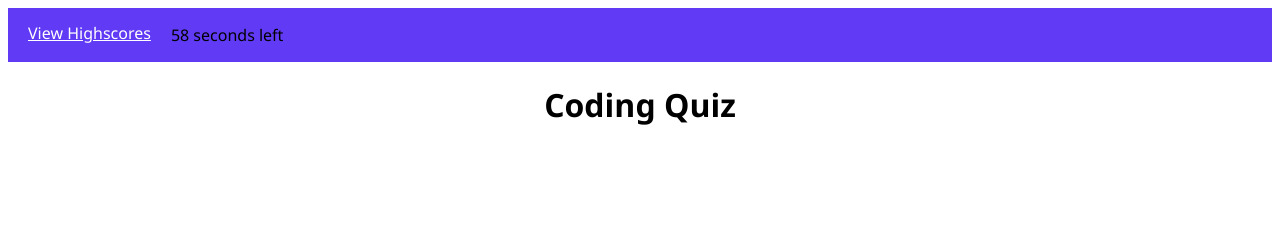
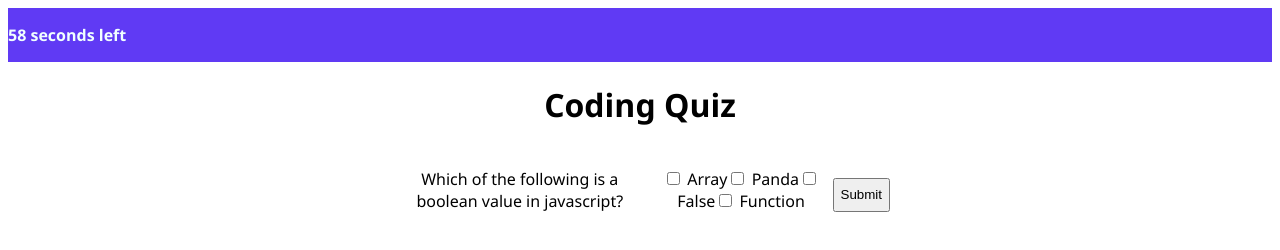
Before and after one commit to Bashrat-Chowdhury/Timed-Quiz-App, a plain HTML site: page index.html in a window 1280 px wide. Both pictures are taken after a click on the button "Start Quiz!". Drawn offline with Linux system fonts and the light colour scheme.

Commit message:
added arrays for questions and answers and functions to display them on the browser

```diff
--- a/Assets/script.js
+++ b/Assets/script.js
@@ -1,34 +1,111 @@
 var quizintro = document.querySelector(".intro");
-
+var HSlink = document.querySelector(".highscoreLink");
+var mainQuiz = document.querySelector(".quiz-container")
 var startButton = document.querySelector(".start-btn");
 
-
 startButton.addEventListener("click", function() {
-//Used Event Listener to hide intro adter user starts quiz
+//Used Event Listener to hide intro and start time after user clicks "Start Quiz"
 quizintro.setAttribute("style", "display: none");
+HSlink.setAttribute("style", "display: none");
+mainQuiz.setAttribute("style", "display: flex")
 setTime();
+loadQuestion();
 })
 
 
+//Array of Quiz questions and answer options
+var quizData = [
+    {
+        question: "Which of the following is a boolean value in javascript?",
+        options: ["Array", "Panda", "False", "Function"],
+        answer: 2
+    },
+    {
+        question: "What is CSS an accronym for?",
+        options: ["Compiled Style Sheets", "Computer Style Sheets", "Coloring Style Sheets", "Casscading Style Sheets"],
+        answer: 3
+    },
+    {
+        question: "When was Javascript created?",
+        options: ["1995", "1800", "1945", "2001"],
+        answer: 0
+    },
+    {
+        question: "What grade is this quiz getting?",
+        options: ["C", "B", "A", "D"],
+        answer: 2
+    }
+];
 
-// Selects element by class
+// Selects time element by class
 var timeEl = document.querySelector(".time");
-
+//Sets intial time for quiz
 var secondsLeft = 60;
 
+// Function to decrease time after each second
 function setTime() {
   // Sets interval in variable
   var timerInterval = setInterval(function() {
     secondsLeft--;
     timeEl.textContent = secondsLeft + " seconds left";
 
-    //add code for taking 10 seconds if answer is incorrect
-
     if(secondsLeft === 0) {
       // Stops execution of action at set interval
       clearInterval(timerInterval);
-      // Calls function to create and append image
-    }
+
+}
 
   }, 1000);
 }
+
+var currentQuestion = 0;
+//score = 0;
+
+//Function to load questions on the browser
+function loadQuestion() {
+    var questionEl = document.getElementById("question");
+    var optionsEl = document.getElementById("options");
+
+
+    //displays current question
+    questionEl.innerHTML = quizData[currentQuestion].question;
+
+    //displays all the 4 answer options using for loop
+    optionsEl.innerHTML = "";
+    for (var i = 0; i < quizData[currentQuestion].options.length; i++) {
+        var option = document.createElement("MCQoptions");
+        option.innerHTML = '<input type = "checkbox" name="answer" value="' + i + '"> ' + quizData[currentQuestion].options[i];
+        optionsEl.appendChild(option);
+    }
+
+}
+
+//added event listener to submit button to check answer
+var submitButton = document.querySelector(".submit-btn");
+submitButton.addEventListener("click", checkAnswer);
+
+function checkAnswer() {
+    var answer = document.querySelector('input[name="answer"]:checked');
+    if (answer === null) {
+        return;
+    }
+
+    if (parseInt(answer.value) === quizData[currentQuestion].answer) {
+        //score++;
+    } else {
+        //deducts 10 seconds if answer inpout is incorrect
+        secondsLeft -= 10;
+    }
+
+    currentQuestion++;
+
+    if (currentQuestion < quizData.length) {
+        //will load new question if quiz data had more questions
+        loadQuestion();
+    } else {
+        //endQuiz();
+    }
+}
+
+
+loadQuestion();
--- a/Assets/style.css
+++ b/Assets/style.css
@@ -16,6 +16,11 @@ nav {
     font-family:'Segoe UI', Tahoma, Geneva, Verdana, sans-serif
   }
 
+  .time{
+    color: azure;
+    font-weight: bolder;
+  }
+
   .startQuiz{
     flex-direction: row;
     padding: 10px;
@@ -26,6 +31,13 @@ nav {
     border-width: 1px;
   }
 
+  .quiz-container {
+    display: none;
+    max-width: 500px;
+    margin: 0 auto;
+    text-align: center;
+}
+
 
 .submit-btn {
     display: block;
--- a/index.html
+++ b/index.html
@@ -11,8 +11,8 @@
   <body>
     <header>
       <nav>
-          <a href=http://127.0.0.1:5500/highscores.html>View Highscores</a>
-          <p class="time" style="text-align:right;"></p>
+          <a class="highscoreLink" href=http://127.0.0.1:5500/highscores.html>View Highscores</a>
+          <p class="time"></p>
 
       </nav>
     </header>
@@ -29,6 +29,13 @@
 
             </div>
 
+            <div id="quiz" class="quiz-container">
+                <div id="question"></div>
+                <div id="options"></div>
+                <button class="submit-btn">Submit</button>
+                <div id="result" class="result"></div>
+            </div>
+
             <script src="./Assets/script.js"></script>
 
 
```
